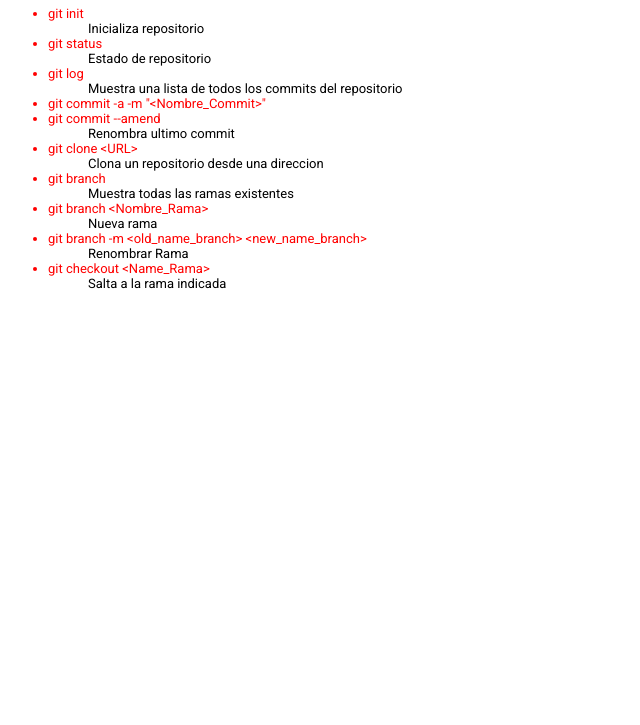
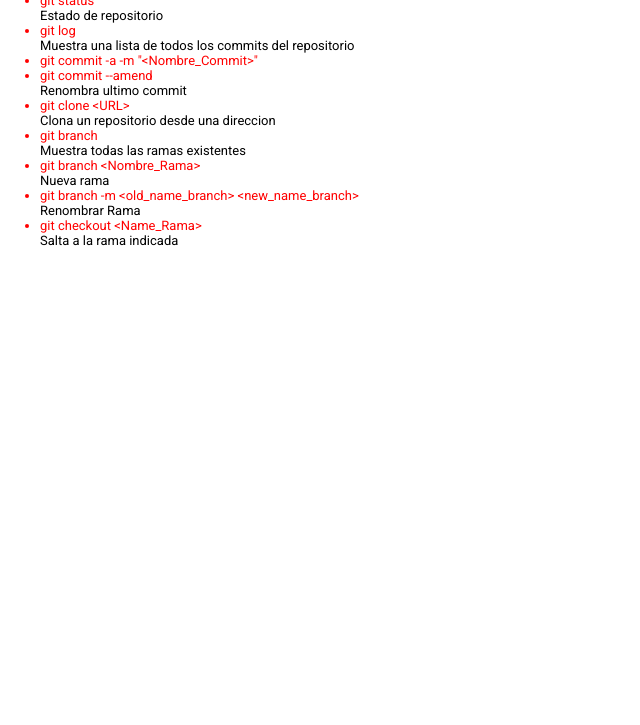
Before and after one commit to najumex/project_1, a plain HTML site: page index.html in a window 1280 px wide. Shown: the part 75-800 px from the top of the page, without its empty margins (0-640 px from the left). Drawn offline with Linux system fonts and the light colour scheme.

Commit message:
agregue selector universal

```diff
--- a/index.html
+++ b/index.html
@@ -1,8 +1,9 @@
 <!doctype html>
 <html lang="es">
 <head>
+	<meta charset="utf-8"/>
 	<title>Git</title>
-	<meta charset="utf-8"/>
+	<meta name="author" content="Nahum Hernandez"/>
 	<meta name="description" content="Muestra todos los comandos aprendidos en el libro de Pro Git"/>
 	<link rel="stylesheet" href="principal.css"/>
 </head>
--- a/principal.css
+++ b/principal.css
@@ -1,4 +1,8 @@
 @import url(http://fonts.googleapis.com/css?family=Roboto);
+
+*{
+	margin: 0px;
+}
 
 body {
 	font-family: Roboto;
@@ -7,10 +11,12 @@ body {
 .cmd{
 	font-size: 13px;
 	color: red;
-
-
 }
 
 .cmd article ul li dd{
 	color:black;
 }
+
+*{
+	margin: 0px;
+}
```
